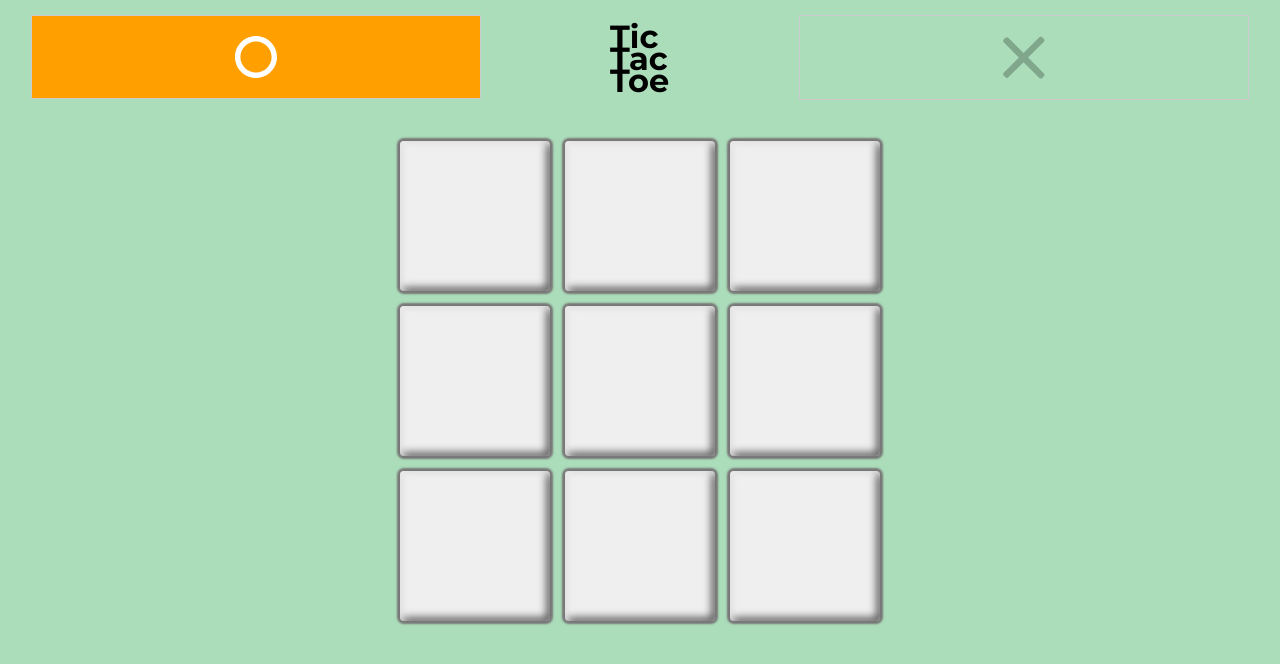
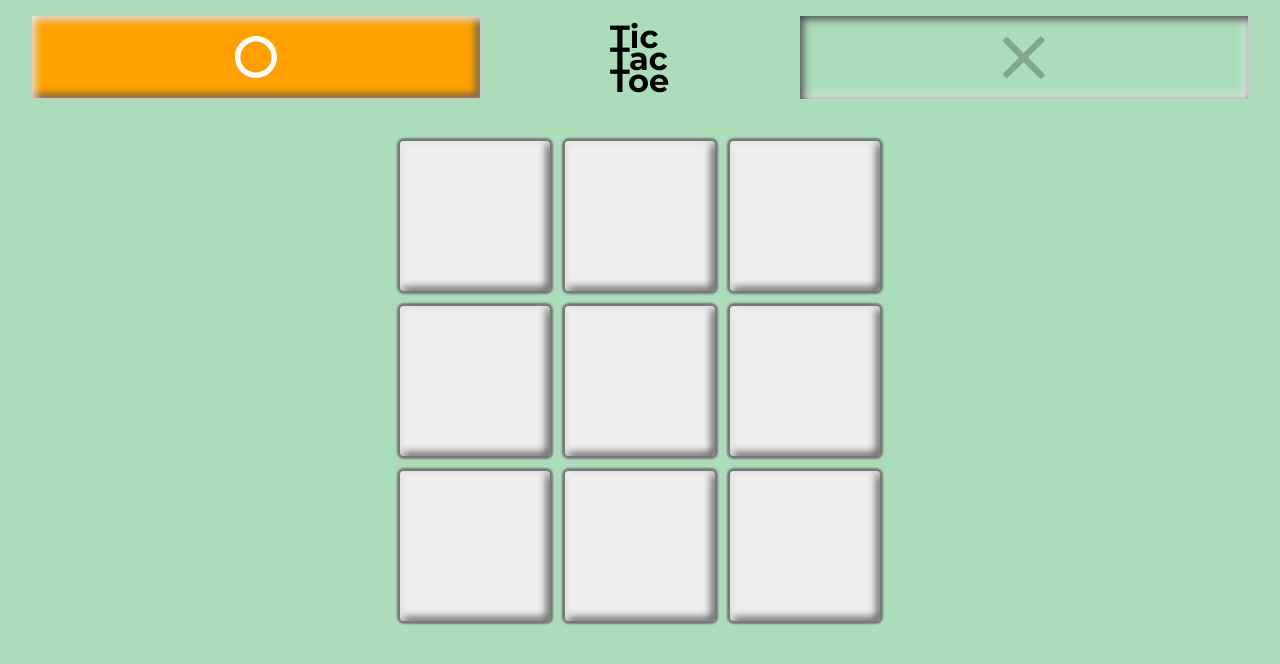
Before and after one commit to randyL78/tic_tac_toe, a plain HTML site: page index.html in a window 1280 px wide. Both pictures are taken after a click on the link "Start". Drawn offline with Linux system fonts and the light colour scheme.

Commit message:
Made Js more modular

```diff
--- a/css/style.css
+++ b/css/style.css
@@ -95,6 +95,7 @@ h1 {
 
 .players {
   color: rgba(0, 0, 0, 0.2);
+  box-shadow:  3px 3px 9px 0 #444 inset, -3px -3px 9px 0 #eee inset;
   text-align: center;
   position: absolute;
   top: 1rem;
@@ -102,6 +103,9 @@ h1 {
   padding: 1.25em 0 1em;
   outline: 1px solid #ccc;
   transition: 1s; }
+  .players.active {
+    box-shadow:  3px 3px 9px 0 #eee inset, -3px -3px 9px 0 #444 inset;
+  }
   .players svg g {
     fill: rgba(0, 0, 0, 0.25); }
   .players:first-child {
@@ -113,6 +117,7 @@ h1 {
   }
   #player1.active svg g, #player2.active svg g {
     fill: #fff; }
+
   #player1.active {
     background: #FFA000; }
   #player2.active {
--- a/index.html
+++ b/index.html
@@ -6,8 +6,9 @@
 	<link href='https://fonts.googleapis.com/css?family=Montserrat:400,700' rel='stylesheet' type='text/css'>
 	<link rel="stylesheet" href="css/normalize.css">
   <link rel="stylesheet" href="css/style.css">
-  <script src="js/main.js"></script>
+
 </head>
   <body>
-  </body>
+      <script src="js/main.js"></script>
+    </body>
 </html>
--- a/js/main.js
+++ b/js/main.js
@@ -1,19 +1,14 @@
 /* jshint esversion: 6 */
 
-+function ticTacToe() {
-
-    // Wait until HTML loads to begin program
-    document.addEventListener('DOMContentLoaded', () => {
-        'use strict';
-
-        //=============================
-        //  Generic helper functions
-        //=============================
+// ================================================================================================
+//  element module for showing and hiding elements
+// ================================================================================================
+const element = function() {
     /**
      * Hide an element
      * @param {object} element  The element to hide
      */
-        const hideElement = (element) => {
+    const hide = (element) => {
         element.classList.add("hide");
     };
 
@@ -21,29 +16,35 @@
      * Show an element
     * @param {object} element  The element to show
     */
-        const showElement = (element) => {
+    const show = (element) => {
         element.classList.remove("hide");
     };
     /**
     * Make an element "disappear"
     * @param {object} element  The element to show
     */
-        const disappearElement = (element) => {
+    const disappear = (element) => {
         element.classList.add("disappear");
         // after the css transition time, hide the element completly
         setTimeout(() => {
-                hideElement(element);
+            hide(element);
             element.classList.remove("disappear");
         }, 2000);
     };
+    return {hide: hide, show: show, disappear: disappear};
+}();
+
+// End element module
+// ================================================================================================
 
 
-        // =============================
-        //   HTML Components
-        // =============================
 
-        // HTML for Overlay header
-        const headerHTML = (prop) => {
+// ================================================================================================
+//   HTML Components Module
+// ================================================================================================
+const htmlComponents = function() {
+    // HTML for Overlay header (private)
+    const header = (prop) => {
         return `
             <header>
                 <h1>Tic Tac Toe</h1>
@@ -53,17 +54,18 @@
         `;
     }
 
-        // HTML for Overlay
-        const overlayHTML = (prop) => {
+    // HTML for Overlay (private)
+    const overlay = (prop) => {
         return `
             <div class="${prop.class}" id="${prop.id}">
-                    ${headerHTML({buttonText: prop.buttonText, message: prop.message, handleSubmit: prop.handleSubmit})}
+                ${header({buttonText: prop.buttonText, message: prop.message, handleSubmit: prop.handleSubmit})}
             </div>
         `;
     };
 
-        // HTML for main body
-        const bodyHTML = (prop) => {
+    // HTML for main body (public)
+    const body = (prop) => {
+
         return`
             <div class="board" id="board">
                 <header>
@@ -85,18 +87,41 @@
                     <li class="box"></li>
                 </ul>
             </div>
-                ${overlayHTML({id: prop.id, class: prop.class, buttonText: prop.buttonText, message: prop.message, handleSubmit: prop.handleSubmit})}
+            ${overlay({id: prop.id, class: prop.class, buttonText: prop.buttonText, message: prop.message, handleSubmit: prop.handleSubmit})}
         `
     }
+    return {body: body}
+}();
+
+// End htmlComponents module
+// ================================================================================================
+
+
+
+
+// =============================
+//   Body Properties
+// =============================
+const bodyProps = {
+    start       : {id: "start", class: "screen screen-start", buttonText: "Start", message: "" },
+    winnerOne   : {id: "finish", class: `screen screen-win screen-win-one`, buttonText: "New Game", message: "Winner!"},
+    winnerTwo   : {id: "finish", class: `screen screen-win screen-win-two`, buttonText: "New Game", message: "Winner!"},
+    tie         : {id: "finish", class: `screen screen-win screen-win-tie`, buttonText: "New Game", message: "Tie!"}
+}
+
 
 // Display the HTML on the page
 const body = document.querySelector("body");
-        body.innerHTML = bodyHTML({id: "start", class: "screen screen-start", buttonText: "Start", message: "" });
-        // const overlay = document.querySelector(".screen");
+body.innerHTML = htmlComponents.body(bodyProps.start);
+
+
+// =============================
+//   Game Logic
+// =============================
 body.onclick = e => {
     // Submit button
     if (e.target.classList.contains("button")) {
-                disappearElement(document.querySelector(".screen"));
+        element.disappear(document.querySelector(".screen"));
         board = buildBoard();
         playerTurn = 2;
         showTurn();
@@ -109,13 +134,6 @@
         }
     }
 }
-
-
-
-        // =============================
-        //   Game Logic
-        // =============================
-
 
 // Add the player's symbol when mouse hovers over square
 body.onmouseover = (e) => {
@@ -182,24 +200,27 @@
             isDiag()
         )
     {
-                body.innerHTML = bodyHTML({id: "finish", class: `screen screen-win screen-win-${(playerTurn === 1) ? "one" : "two" }`, buttonText: "New Game", message: "Winner!"});
-                // showElement(overlay);
+        // Display winner screen
+        body.innerHTML = htmlComponents.body((playerTurn === 1) ? bodyProps.winnerOne : bodyProps.winnerTwo);
     } else if (board.filter(square => square.ownedBy === "none").length === 0) {
-                body.innerHTML = bodyHTML({id: "finish", class: `screen screen-win screen-win-tie`, buttonText: "New Game", message: "Tie!"});
+        // Display Tie screen
+        body.innerHTML = htmlComponents.body(bodyProps.tie);
     }
-
     showTurn();
 };
+
 
 // =============================
 //   Players
 // =============================
 let playerTurn;
 
-
 // =============================
 //   Board
 // =============================
+// Array to hold the Square objects
+let board = [];
+
 // An individual square object of tic-tac-toe board
 function Square(location, ownedBy = "none") {
     this.location = location;
@@ -207,9 +228,6 @@
     this.element = document.querySelectorAll(".box")[(this.location.row * 3) + this.location.column];
     this.isAt = function(loc) {return (this.location.row === loc.row && this.location.column === loc.column) ? true : false};
 }
-
-
-
 
 // Build an array of squares representing tic-tac-toe board
 const buildBoard = () => {
@@ -222,8 +240,6 @@
     return tempArray;
 };
 
-        let board;
-
 
 // =============================
 //   AI
@@ -234,5 +250,3 @@
 // =============================
 const clickSound = new Audio();
 clickSound.src = "./aud/Click2-Sebastian-759472264.mp3";
-    });
-}();
```
Lines whose indentation alone changed are shown as unchanged.
